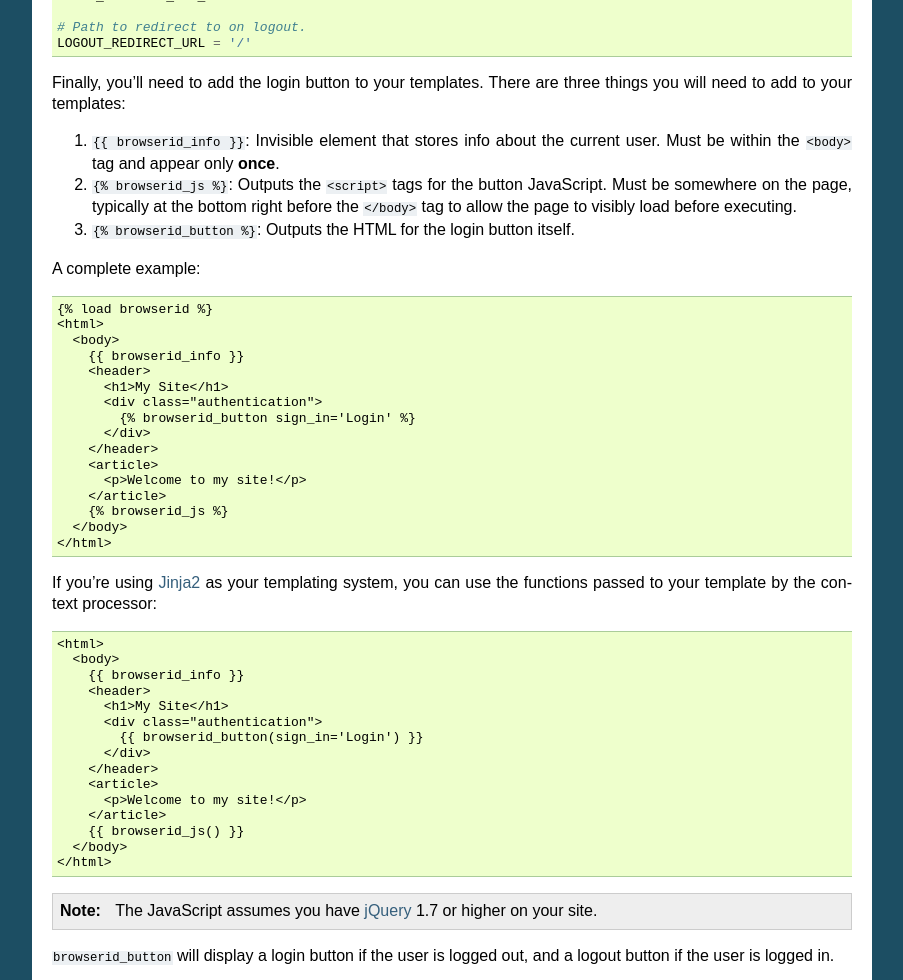
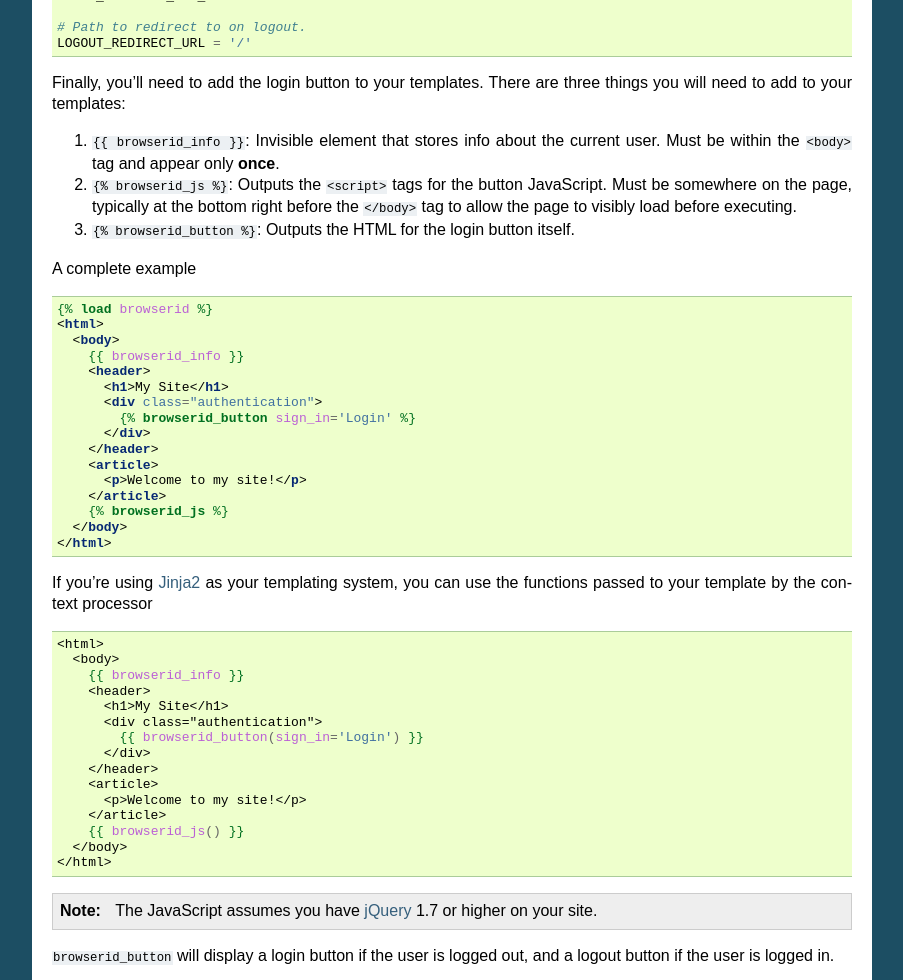
Before and after one commit to mozilla/django-browserid, a Sphinx documentation site: the page built from docs/setup.rst, in a window 1280 px wide and 1400 px high, scrolled down 1084 px, cut to the strip 0-980 px from the top of the window. Shown: the whole strip, without its empty margins (198-1101 px from the left). Built offline with Sphinx 7.4.7, drawn with Linux system fonts in a browser that asks for light colours.

Commit message:
highlight django code blocks

```diff
--- a/docs/setup.rst
+++ b/docs/setup.rst
@@ -74,7 +74,9 @@ things you will need to add to your templates:
 
 3. ``{% browserid_button %}``: Outputs the HTML for the login button itself.
 
-A complete example::
+A complete example
+
+.. code-block:: html+django
 
     {% load browserid %}
     <html>
@@ -94,7 +96,9 @@ A complete example::
     </html>
 
 If you're using `Jinja2`_ as your templating system, you can use the functions
-passed to your template by the context processor::
+passed to your template by the context processor
+
+.. code-block:: jinja
 
     <html>
       <body>
```
